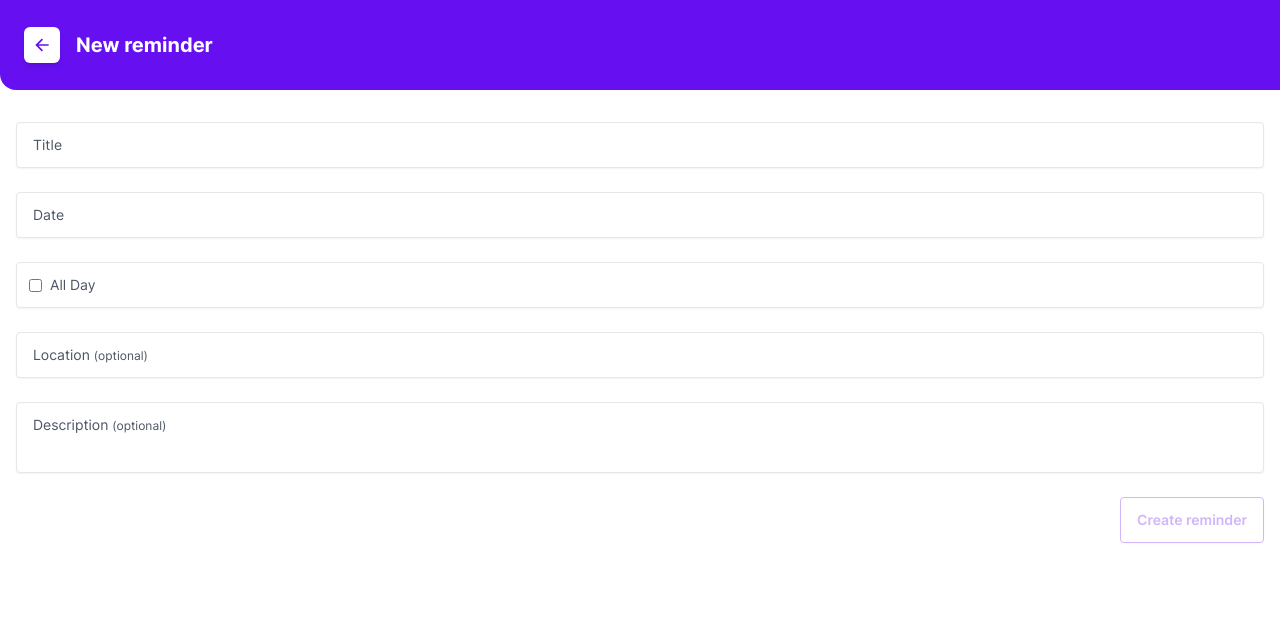
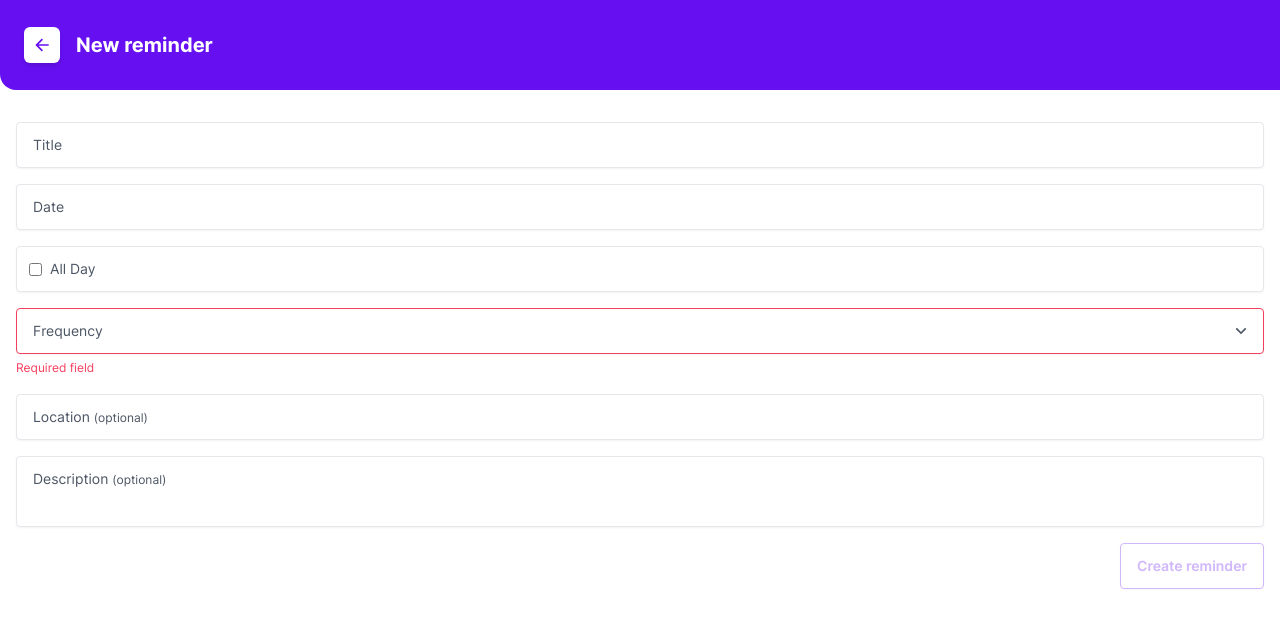
Before and after one commit to thismarcoantonio/personal-app, a Vue app: page /reminders in a window 1280 px wide. Both pictures are taken after a click on the button 1238 px from the left and 45 px from the top of the page. Shown: the top 628 px of the page. Built offline with nearby package versions, Linux system fonts and the light colour scheme.

Commit message:
Add SelectField with frequency field

```diff
--- a/src/App.vue
+++ b/src/App.vue
@@ -61,6 +61,12 @@ button {
   user-select: none;
 }
 
+select {
+  -webkit-appearance: none;
+  -moz-appearance: none;
+  appearance: none;
+}
+
 .scrollbar-hidden::-webkit-scrollbar {
   display: none;
 }
--- a/src/components/Form/BaseField.vue
+++ b/src/components/Form/BaseField.vue
@@ -2,6 +2,7 @@
   <div
     class="relative bg-white border rounded shadow-sm text-sm text-gray-600 focus-within:text-primary-500 focus-within:border-primary-500"
     :class="{ 'border-rose-500': error }"
+    v-bind="$attrs"
   >
     <div
       v-if="label"
@@ -15,7 +16,7 @@
     </div>
     <slot />
   </div>
-  <div :class="[error ? 'h-10' : 'h-6']" class="transition-height">
+  <div :class="[error ? 'h-10' : 'h-4']" class="transition-height">
     <span v-show="error" class="text-xs text-rose-500">
       {{ error }}
     </span>
--- /dev/null
+++ b/src/components/Form/SelectField.vue
@@ -0,0 +1,81 @@
+<template>
+  <base-field
+    :label="label"
+    :value="field.value"
+    :required="required"
+    :error="error"
+  >
+    <select
+      name="name"
+      class="w-full px-4 py-3 outline-0 bg-transparent text-gray-800 resize-none"
+      :value="field.value"
+      @change="handleUpdate"
+      @blur="handleBlur"
+    >
+      <option class="hidden" />
+      <option
+        v-for="option in options"
+        :key="option.value"
+        :value="option.value"
+      >
+        {{ option.label }}
+      </option>
+    </select>
+    <div class="absolute right-3 top-0 h-full flex items-center">
+      <icon-button
+        icon="close"
+        v-show="field.value"
+        @click="handleClear"
+        flat
+      />
+      <icon-button flat icon="arrow-down-s" />
+    </div>
+  </base-field>
+</template>
+
+<script lang="ts" setup>
+import { inject, onMounted, computed } from "vue";
+import type { FormProvider } from "@/components/Form/FormWrapper.vue";
+import BaseField from "@/components/Form/BaseField.vue";
+import IconButton from "@/components/IconButton.vue";
+
+export interface Option {
+  value: string;
+  label: string;
+}
+
+const props = defineProps<{
+  name: string;
+  label: string;
+  required?: boolean;
+  options: Option[];
+}>();
+
+const state = inject<FormProvider<string>>("form-wrapper")!;
+
+const field = computed(() => state.form.fields[props.name] ?? {});
+
+const error = computed(() => state.form.errors.value[props.name] ?? "");
+
+function handleUpdate(event: Event) {
+  const target = event.target as HTMLInputElement;
+  state.update(props.name, target.value);
+}
+
+function handleClear() {
+  state.update(props.name);
+}
+
+function handleBlur() {
+  if (!field.value.touched) {
+    state.updateTouched(props.name, true);
+  }
+}
+
+onMounted(() => {
+  state.init(props.name, {
+    value: "",
+    required: props.required,
+  });
+});
+</script>
--- a/src/views/Reminders/RemindersView.vue
+++ b/src/views/Reminders/RemindersView.vue
@@ -27,6 +27,12 @@
         required
       />
       <checkbox-field name="allDay" label="All Day" />
+      <select-field
+        required
+        name="frequency"
+        label="Frequency"
+        :options="frequencyOptions"
+      />
       <text-field name="location" label="Location" />
       <text-field name="description" label="Description" multiline />
       <main-button class="ml-auto" :disabled="!form.valid">
@@ -46,11 +52,20 @@ import FormWrapper from "@/components/Form/FormWrapper.vue";
 import TextField from "@/components/Form/TextField.vue";
 import CheckboxField from "@/components/Form/CheckboxField.vue";
 import DateField from "@/components/Form/DateField.vue";
+import SelectField from "@/components/Form/SelectField.vue";
 import MainButton from "@/components/MainButton.vue";
 import InfoCard from "@/components/InfoCard.vue";
 
 const isFullscreenOpen = ref(false);
 const reminders = ref<Reminder[]>();
+
+const frequencyOptions = [
+  { value: "once", label: "Once" },
+  { value: "daily", label: "Daily" },
+  { value: "weekly", label: "Weekly" },
+  { value: "monthly", label: "Monthly" },
+  { value: "yearly", label: "Yearly" },
+];
 
 onMounted(async () => {
   reminders.value = await getReminders();
```
